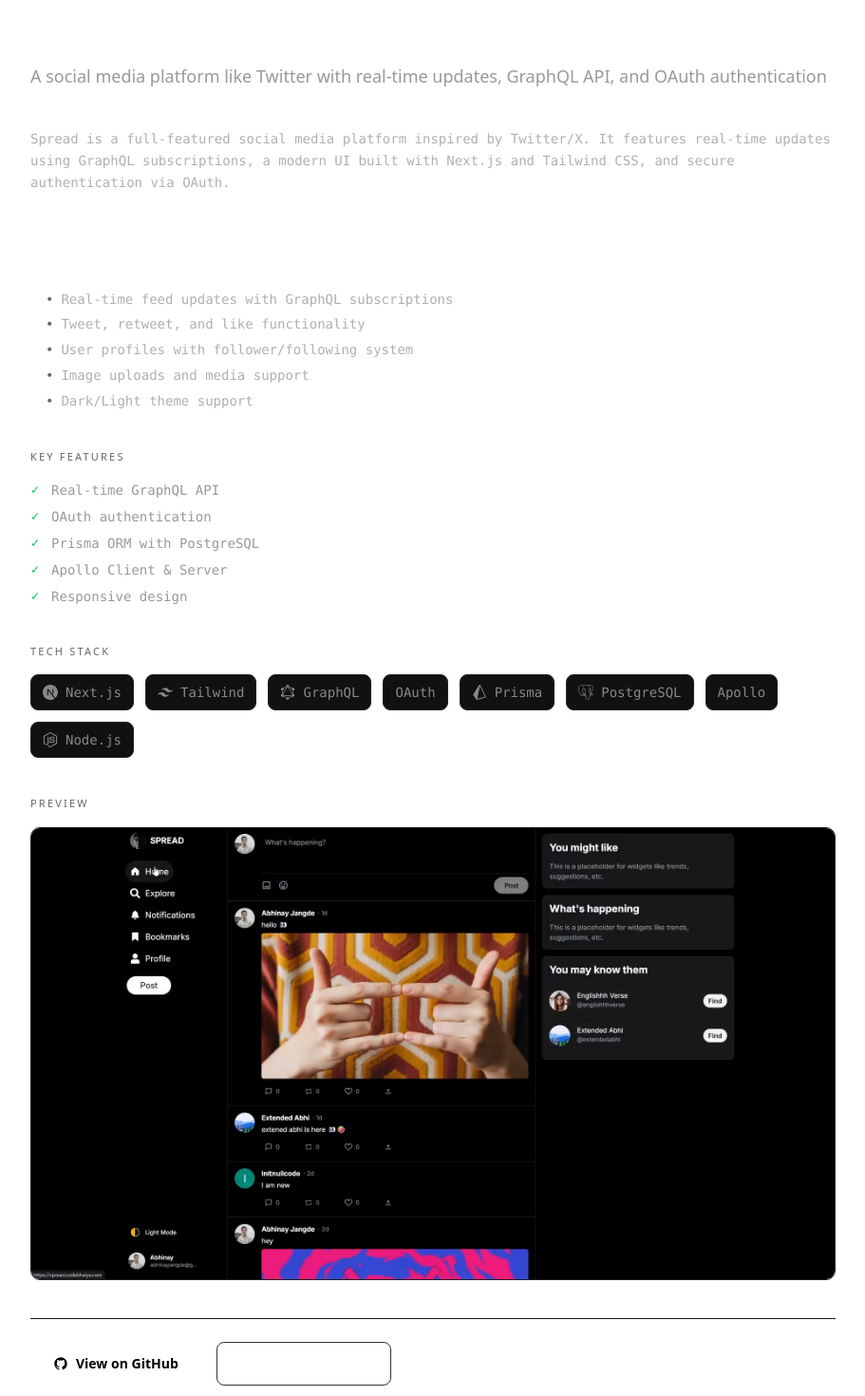
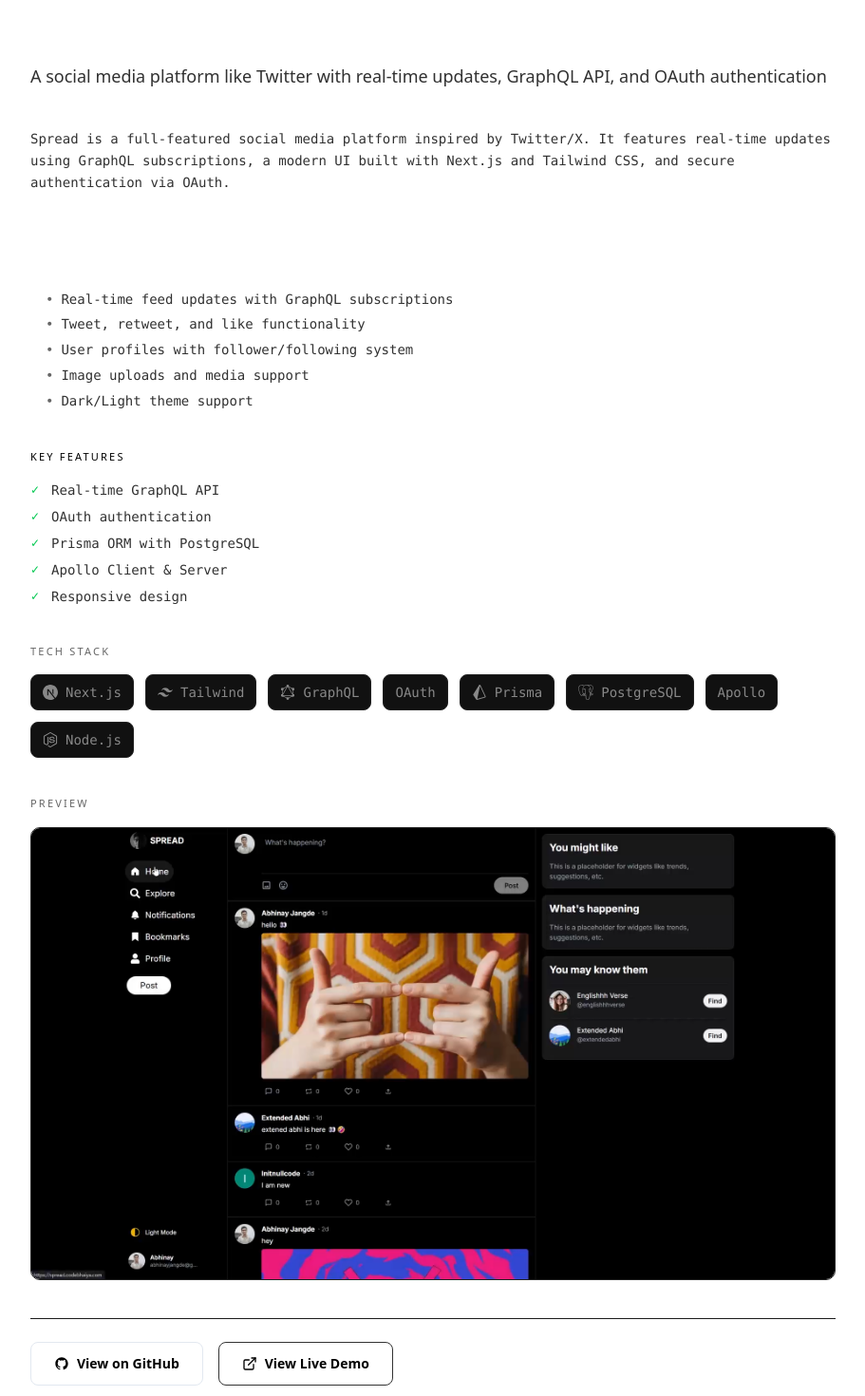
Before and after one commit to abhinayjangde/portfolio, a Next.js app: page /projects/spread in a window 1280 px wide. Shown: the part 340-1810 px from the top of the page at 95% size, without its empty margins (184-1095 px from the left). Built offline with nearby package versions, Linux system fonts and the light colour scheme; no server answers.

Commit message:
updated project page

```diff
--- a/components/ProjectDetailPage.tsx
+++ b/components/ProjectDetailPage.tsx
@@ -123,7 +123,7 @@
                             </div>
                         )}
                         {project.isWorking && (
-                            <span className="ml-auto px-3 py-1 bg-green-900/30 text-green-400 text-xs rounded-full font-mono">
+                            <span className="ml-auto px-3 py-1 dark:bg-green-900/30 bg-green-500/30 text-green-400 dark:text-green-400 text-xs rounded-full font-mono">
                                 Live
                             </span>
                         )}
@@ -133,7 +133,7 @@
                 {/* Main Title & Description */}
                 <section className="mb-10">
                     <h2 className="text-2xl font-bold text-white mb-4">{project.title}</h2>
-                    <p className="text-[#999] text-lg leading-relaxed">
+                    <p className="text-[#313131] dark:text-[#b0b0b0] text-lg leading-relaxed">
                         {project.description}
                     </p>
                 </section>
@@ -141,7 +141,7 @@
                 {/* Long Description / README-like content */}
                 {project.longDescription && (
                     <section className="mb-10 prose prose-invert max-w-none">
-                        <div className="text-[#b0b0b0] leading-relaxed whitespace-pre-wrap font-mono text-sm">
+                        <div className="text-[#313131] dark:text-[#b0b0b0] leading-relaxed whitespace-pre-wrap font-mono text-sm">
                             {project.longDescription.split('\n').map((line, i) => {
                                 if (line.startsWith('## ')) {
                                     return (
@@ -170,12 +170,12 @@
                 {/* Features List */}
                 {project.features && project.features.length > 0 && (
                     <section className="mb-10">
-                        <h3 className="text-[11px] tracking-[0.2em] text-[#666] uppercase font-medium mb-4">
+                        <h3 className="text-[11px] text-black dark:text-white tracking-[0.2em] uppercase font-medium mb-4">
                             Key Features
                         </h3>
                         <ul className="space-y-2">
                             {project.features.map((feature, index) => (
-                                <li key={index} className="flex items-center gap-3 text-[#999]">
+                                <li key={index} className="flex items-center gap-3  text-[#313131] dark:text-[#999]">
                                     <span className="text-green-500 text-xs">✓</span>
                                     <span className="font-mono text-sm">{feature}</span>
                                 </li>
@@ -228,7 +228,7 @@
                         href={project.githubUrl}
                         target="_blank"
                         rel="noopener noreferrer"
-                        className="flex items-center gap-2 px-6 py-3 bg-white text-black font-semibold rounded-md hover:bg-gray-200 transition-colors text-sm"
+                        className="flex border items-center gap-2 px-6 py-3 bg-white text-black font-semibold rounded-md hover:bg-gray-200 transition-colors text-sm"
                     >
                         <svg className="w-4 h-4" fill="currentColor" viewBox="0 0 24 24">
                             <path fillRule="evenodd" d="M12 2C6.477 2 2 6.484 2 12.017c0 4.425 2.865 8.18 6.839 9.504.5.092.682-.217.682-.483 0-.237-.008-.868-.013-1.703-2.782.605-3.369-1.343-3.369-1.343-.454-1.158-1.11-1.466-1.11-1.466-.908-.62.069-.608.069-.608 1.003.07 1.531 1.032 1.531 1.032.892 1.53 2.341 1.088 2.91.832.092-.647.35-1.088.636-1.338-2.22-.253-4.555-1.113-4.555-4.951 0-1.093.39-1.988 1.029-2.688-.103-.253-.446-1.272.098-2.65 0 0 .84-.27 2.75 1.026A9.564 9.564 0 0112 6.844c.85.004 1.705.115 2.504.337 1.909-1.296 2.747-1.027 2.747-1.027.546 1.379.202 2.398.1 2.651.64.7 1.028 1.595 1.028 2.688 0 3.848-2.339 4.695-4.566 4.943.359.309.678.92.678 1.855 0 1.338-.012 2.419-.012 2.747 0 .268.18.58.688.482A10.019 10.019 0 0022 12.017C22 6.484 17.522 2 12 2z" clipRule="evenodd" />
@@ -240,7 +240,7 @@
                             href={project.liveLink}
                             target="_blank"
                             rel="noopener noreferrer"
-                            className="flex items-center gap-2 px-6 py-3 bg-transparent border border-[#333] text-white font-semibold rounded-md hover:bg-[#111] transition-colors text-sm"
+                            className="flex text-black dark:text-white items-center gap-2 px-6 py-3 bg-transparent border border-[#333] dark:border-[#333] font-semibold rounded-md hover:bg-[#c7c7c7] transition-colors text-sm"
                         >
                             <FiExternalLink className="w-4 h-4" />
                             View Live Demo
--- a/components/ProjectsSkillPage.tsx
+++ b/components/ProjectsSkillPage.tsx
@@ -170,7 +170,7 @@
                                 Find Me
                             </p>
                             <div className="dark:bg-[#0d0d0d] bg-[#f1f1f1] dark:border-[#1a1a1a] rounded-md flex items-center justify-between px-4 py-3 group hover:border-[#2a2a2a] transition-colors">
-                                <code className="text-[13px] font-mono text-[#888]">
+                                <code className="text-[13px]  text-[#888]">
                                     <span className="text-[#555]">$ </span>
                                     <span className="dark:text-[#ccc] text-black">curl</span>{" "}
                                     <span className="dark:text-[#ccc] text-black">https://abhinayjangde.dev</span>{" "}
@@ -296,9 +296,9 @@
                             placeholder="Search projects..."
                             value={searchQuery}
                             onChange={(e) => setSearchQuery(e.target.value)}
-                            className="w-full bg-transparent border-b border-[#1a1a1a] py-3 pl-7 pr-10 text-[14px] text-[#ccc] placeholder-[#444] focus:outline-none focus:border-[#333] transition-colors font-mono"
+                            className="w-full bg-transparent border-b border-[#1a1a1a] py-3 pl-7 pr-10 text-[14px] text-[#ccc] placeholder-[#444] focus:outline-none focus:border-[#333] transition-colors"
                         />
-                        <span className="absolute right-0 top-1/2 -translate-y-1/2 text-[#333] text-sm font-mono">
+                        <span className="absolute right-0 top-1/2 -translate-y-1/2 text-[#333] text-sm ">
                             /
                         </span>
                     </div>
@@ -307,10 +307,10 @@
                     <div className="flex items-center gap-6 mb-8">
                         <button
                             onClick={() => setActiveFilter("all")}
-                            className={`text-[13px] font-mono transition-colors pb-1 ${
+                            className={`text-[13px] text-black transition-colors pb-1 ${
                                 activeFilter === "all"
-                                    ? "text-white border-b border-white"
-                                    : "text-[#555] hover:text-[#888]"
+                                    ? "dark:text-white border-b border-white"
+                                    : "dark:text-[#555] hover:text-[#888]"
                             }`}
                         >
                             All Time{" "}
@@ -318,7 +318,7 @@
                         </button>
                         <button
                             onClick={() => setActiveFilter("recent")}
-                            className={`text-[13px] font-mono transition-colors pb-1 ${
+                            className={`text-[13px]  transition-colors pb-1 ${
                                 activeFilter === "recent"
                                     ? "text-white border-b border-white"
                                     : "text-[#555] hover:text-[#888]"
@@ -328,7 +328,7 @@
                         </button>
                         <button
                             onClick={() => setActiveFilter("featured")}
-                            className={`text-[13px] font-mono transition-colors pb-1 ${
+                            className={`text-[13px]  transition-colors pb-1 ${
                                 activeFilter === "featured"
                                     ? "text-white border-b border-white"
                                     : "text-[#555] hover:text-[#888]"
@@ -339,16 +339,16 @@
                     </div>
 
                     {/* Table Header */}
-                    <div className="grid grid-cols-12 gap-4 text-[11px] text-[#444] uppercase tracking-wider py-3 border-b border-[#1a1a1a] font-mono">
+                    <div className="grid grid-cols-12 gap-4 text-[11px] text-[#444] uppercase tracking-wider py-3 border-b border-[#1a1a1a] ">
                         <div className="col-span-1">#</div>
                         <div className="col-span-8">Project</div>
-                        <div className="col-span-3 text-right">Installs</div>
+                        <div className="col-span-3 text-right">Other</div>
                     </div>
 
                     {/* Project Rows */}
                     <div>
                         {filteredProjects.length === 0 ? (
-                            <div className="py-16 text-center text-[#444] font-mono text-sm">
+                            <div className="py-16 text-center text-black dark:text-white  text-sm">
                                 No projects found matching your search.
                             </div>
                         ) : (
@@ -356,32 +356,32 @@
                                 <Link
                                     key={project.id}
                                     href={`/projects/${project.slug}`}
-                                    className="grid grid-cols-12 gap-4 py-4 items-center border-b border-[#111] hover:bg-[#0a0a0a] transition-colors group"
+                                    className="grid grid-cols-12 gap-4 py-4 items-center border-b border-[#111] dark:hover:bg-[#0a0a0a] transition-colors group"
                                 >
                                     {/* Rank */}
-                                    <div className="col-span-1 text-[#444] text-sm font-mono tabular-nums">
+                                    <div className="col-span-1 text-[#444] text-sm  tabular-nums">
                                         {index + 1}
                                     </div>
 
                                     {/* Project Info */}
                                     <div className="col-span-8">
                                         <div className="flex items-center gap-3">
-                                            <span className="text-white font-semibold text-[15px] group-hover:underline">
+                                            <span className="dark:text-white text-black font-semibold text-[15px] group-hover:underline">
                                                 {project.title.toLowerCase().replace(/\s+/g, "-")}
                                             </span>
                                             {project.isWorking && (
                                                 <span className="text-green-500 text-xs">●</span>
                                             )}
                                         </div>
-                                        <p className="text-[#555] text-[13px] font-mono mt-0.5">
+                                        <p className="text-[#555] text-[13px]  mt-0.5">
                                             abhinayjangde/{project.title.toLowerCase().replace(/\s+/g, "-")}
                                         </p>
                                     </div>
 
                                     {/* Installs/Stars */}
                                     <div className="col-span-3 text-right">
-                                        <span className="text-[#666] text-[14px] font-mono tabular-nums">
-                                            {getStarCount(project.id)}K
+                                        <span className="text-[#666] text-[14px]  tabular-nums">
+                                            live
                                         </span>
                                     </div>
                                 </Link>
```
